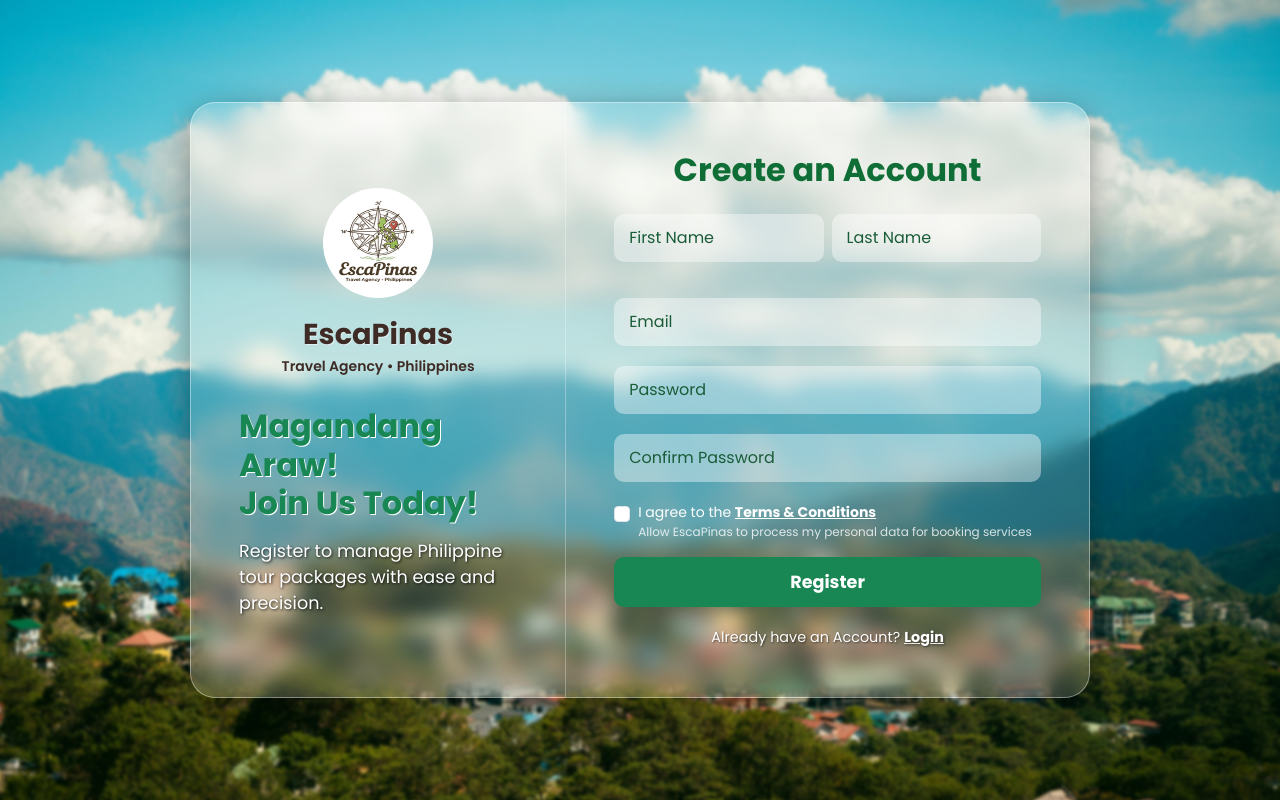
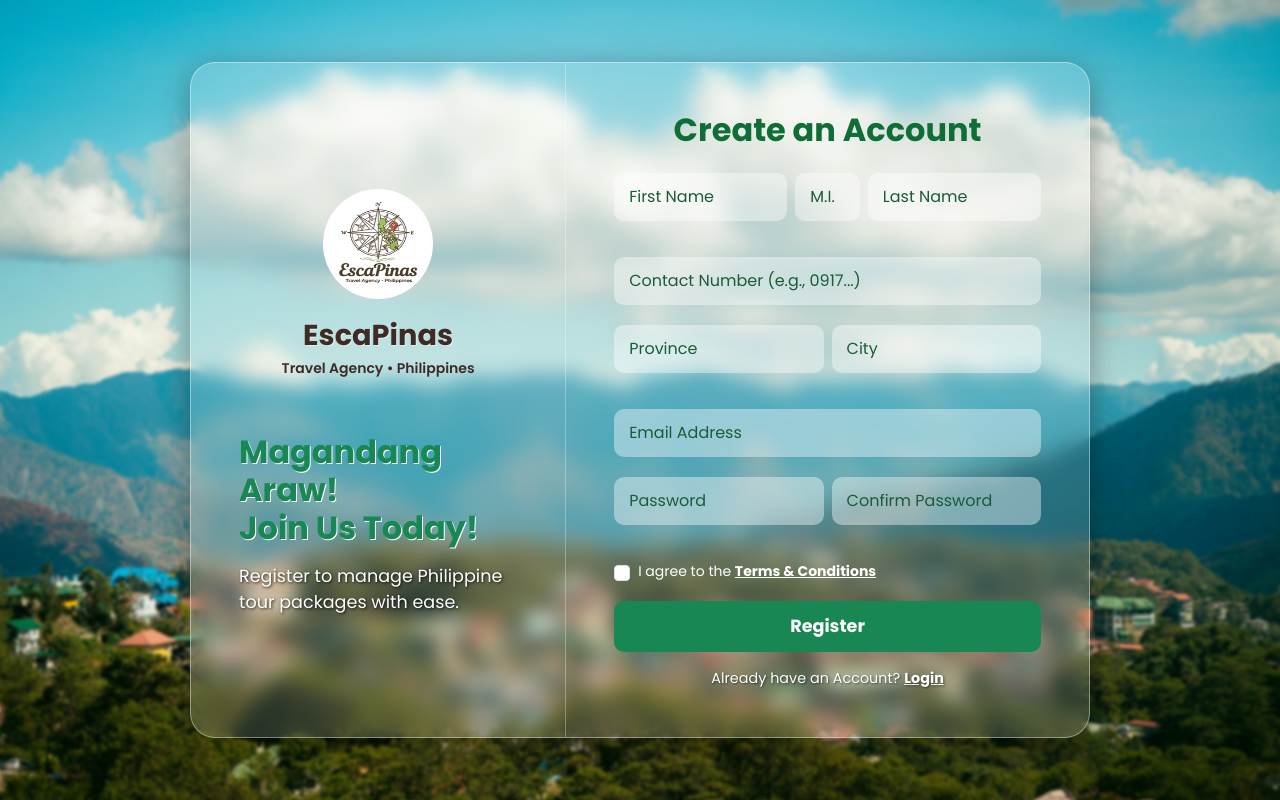
Before and after one commit to garu10/EscaPinas, a PHP site: page /frontend/registerAccount.php in a window 1280 px wide. Run offline with PHP 8.4, Linux system fonts and the light colour scheme.

Commit message:
change the structure of the register.php to add the other inputs needed. Add also the new modal.

```diff
--- a/database.txt
+++ b/database.txt
@@ -23,7 +23,7 @@ CREATE TABLE users (
     first_name VARCHAR(30),
     last_name VARCHAR(30),
     middle_initial CHAR(1),
-    contact_num INT(15),
+    contact_num VARCHAR(15),
     region VARCHAR(30),
     province VARCHAR(30),
     city VARCHAR(30),
--- a/frontend/registerAccount.php
+++ b/frontend/registerAccount.php
@@ -1,52 +1,82 @@
 <?php
-// need kasama yung folder name pala
 include 'php/connect.php';
 
 if ($_SERVER["REQUEST_METHOD"] == "POST") {
-    // collection of inputs from the form
-    $fname =  $_POST['first_name'];
+    // 1. Collect inputs
+    $fname = $_POST['first_name'];
     $last_name = $_POST['last_name'];
+    $middle_initial = $_POST['middle_initial'];
+    $contact_num = $_POST['contact_num'];
+    $province = $_POST['province'];
+    $city = $_POST['city'];
     $email = $_POST['email'];
     $password = $_POST['password'];
     $confirm_password = $_POST['confirm_password'];
+    $role = 'user';
 
-    // validation (basic validation for the password confirmation)
+    // 2. Validation
     if ($password !== $confirm_password) {
-        die("Passwords do not match.");
+        die("Error: Passwords do not match.");
     }
 
-    // hashing the password (basic security measure)
+    // 3. Security Measures
     $hashed_password = password_hash($password, PASSWORD_DEFAULT);
     $role = 'user';
 
-    // check email uniqueness (can be use for the email integration later)
+    // 4. Check email uniqueness
     $checkEmail = "SELECT email FROM users WHERE email = '$email'";
-    $result = $conn->query($checkEmail);
-    //check if email exists and no duplicate
+    $result = executeQuery($checkEmail);
+
     if ($result->num_rows > 0) {
-        echo "Email already registered!";
+        // Trigger Error Modal
+        echo "
+        <script>
+            document.addEventListener('DOMContentLoaded', function() {
+                var errorModal = new bootstrap.Modal(document.getElementById('errorModal'));
+                errorModal.show();
+            });
+        </script>";
     } else {
-        $insertUser = "INSERT INTO users (first_name, last_name, email, password, role)
-                       VALUES ('$fname', '$last_name', '$email', '$hashed_password', '$role')";
-        // execute the query
-        executeQuery($insertUser);
+        // 5. Build the Query for your executeQuery function
+        // Note: Make sure the column order matches your table schema
+        $insertUser = "INSERT INTO users (first_name, last_name, middle_initial, contact_num, province, city, email, password, role)
+                   VALUES ('$fname', '$last_name', '$middle_initial', '$contact_num', '$province', '$city', '$email', '$hashed_password', '$role')";
+
+        // 6. Execute using your custom function
+        if (executeQuery($insertUser)) {
+            echo "
+            <script>
+                document.addEventListener('DOMContentLoaded', function() {
+                    var myModal = new bootstrap.Modal(document.getElementById('successModal'), {
+                        backdrop: 'static',
+                        keyboard: false
+                    });
+                    myModal.show();
+
+                    // Redirect when the green button is clicked
+                    document.getElementById('btnRedirect').addEventListener('click', function() {
+                        window.location.href = 'login.php';
+                    });
+                });
+            </script>";
+        } else {
+            echo "<script>alert('Error: " . mysqli_error($conn) . "');</script>";
+        }
     }
 }
 ?>
+
 <!doctype html>
 <html lang="en">
 
 <head>
     <meta charset="utf-8">
     <meta name="viewport" content="width=device-width, initial-scale=1">
-    <title>Register</title>
+    <title>Register - EscaPinas</title>
     <link href="https://cdn.jsdelivr.net/npm/bootstrap@5.3.0/dist/css/bootstrap.min.css" rel="stylesheet">
-    <link rel="stylesheet" href="https://cdnjs.cloudflare.com/ajax/libs/font-awesome/6.0.0/css/all.min.css">
     <link href="https://fonts.googleapis.com/css2?family=Poppins:wght@400;600;700&display=swap" rel="stylesheet">
     <link rel="stylesheet" href="assets/css/register.css">
 </head>
-
-<body>
 
 <body>
     <div class="container w-100">
@@ -60,47 +90,62 @@ if ($_SERVER["REQUEST_METHOD"] == "POST") {
                                 <div class="brand-name">EscaPinas</div>
                                 <div class="small">Travel Agency • Philippines</div>
                             </div>
-                                <div class="welcome-text text-start">
+                            <div class="welcome-text text-start mt-4">
                                 <div class="h2 text-start">Magandang Araw!<br>Join Us Today!</div>
-                                    <div class="lead">Register to manage Philippine tour packages with ease and
-                                        precision.</div>
+                                <div class="lead">Register to manage Philippine tour packages with ease.</div>
                             </div>
                         </div>
 
                         <div class="col-md-7 login-section p-5">
                             <div class="login-header h2 text-center mb-4">Create an Account</div>
                             <form method="POST">
-                                    <div class="row g-2">
-                                        <div class="col-md-6 mb-3">
-                                            <input type="text" class="form-control" placeholder="First Name" name="first_name">
+                                <div class="row g-2 mb-3">
+                                    <div class="col-md-5">
+                                        <input type="text" class="form-control" placeholder="First Name" name="first_name" required>
                                     </div>
-                                        <div class="col-md-6 mb-3">
-                                            <input type="text" class="form-control" placeholder="Last Name" name="last_name">
+                                    <div class="col-md-2">
+                                        <input type="text" class="form-control" placeholder="M.I." name="middle_initial" maxlength="1">
+                                    </div>
+                                    <div class="col-md-5">
+                                        <input type="text" class="form-control" placeholder="Last Name" name="last_name" required>
                                     </div>
                                 </div>
+
                                 <div class="mb-3">
-                                        <input type="email" class="form-control" placeholder="Email" name="email">
+                                    <input type="text" class="form-control" placeholder="Contact Number (e.g., 0917...)" name="contact_num" required>
                                 </div>
+
+                                <div class="row g-2 mb-3">
+                                    <div class="col-md-6">
+                                        <input type="text" class="form-control" placeholder="Province" name="province">
+                                    </div>
+                                    <div class="col-md-6">
+                                        <input type="text" class="form-control" placeholder="City" name="city">
+                                    </div>
+                                </div>
+
                                 <div class="mb-3">
-                                        <input type="password" class="form-control" placeholder="Password" name="password">
+                                    <input type="email" class="form-control" placeholder="Email Address" name="email" required>
                                 </div>
-                                    <div class="mb-3">
-                                        <input type="password" class="form-control" placeholder="Confirm Password" name="confirm_password">
+                                <div class="row g-2 mb-3">
+                                    <div class="col-md-6">
+                                        <input type="password" class="form-control" placeholder="Password" name="password" required>
+                                    </div>
+                                    <div class="col-md-6">
+                                        <input type="password" class="form-control" placeholder="Confirm Password" name="confirm_password" required>
+                                    </div>
                                 </div>
 
                                 <div class="mb-3 form-check">
-                                        <input type="checkbox" class="form-check-input" id="terms">
+                                    <input type="checkbox" class="form-check-input" id="terms" required>
                                     <div class="form-check-label small text-white" for="terms">
                                         I agree to the <a href="#" class="text-white fw-bold">Terms & Conditions</a>
-                                            <br>
-                                            <div class="span">Allow EscaPinas to
-                                                process my personal data for booking services</div>
                                     </div>
                                 </div>
 
-                                    <button type="submit" class="btn btn-primary btn-login">Register</button>
+                                <button type="submit" class="btn btn-primary btn-login w-100">Register</button>
 
-                                    <div class="register-link">
+                                <div class="register-link mt-3 text-center">
                                     Already have an Account? <a href="login.php">Login</a>
                                 </div>
                             </form>
@@ -110,10 +155,53 @@ if ($_SERVER["REQUEST_METHOD"] == "POST") {
             </div>
         </div>
     </div>
-
-        <script src="https://cdn.jsdelivr.net/npm/bootstrap@5.3.8/dist/js/bootstrap.bundle.min.js"
-            integrity="sha384-FKyoEForCGlyvwx9Hj09JcYn3nv7wiPVlz7YYwJrWVcXK/BmnVDxM+D2scQbITxI"
-            crossorigin="anonymous"></script>
+    <div class="modal fade" id="successModal" tabindex="-1" aria-hidden="true">
+        <div class="modal-dialog modal-dialog-centered">
+            <div class="modal-content border-0 shadow-lg">
+                <div class="modal-header bg-success text-white border-0">
+                    <div class="modal-title">
+                        <i class="h5 fas fa-check-circle me-2"></i> Registration Successful
+                    </div>
+                </div>
+                <div class="modal-body p-4 text-center">
+                    <div class="mb-3">
+                        <i class="fas fa-user-check text-success" style="font-size: 3rem;"></i>
+                    </div>
+                    <div class="h4 fw-bold">Welcome to EscaPinas!</div>
+                    <p class="text-muted">Your account has been created successfully. You can now start exploring Philippine tour packages.</p>
+                </div>
+                <div class="modal-footer border-0 justify-content-center pb-4">
+                    <button type="button" class="btn btn-success px-5 rounded-pill" id="btnRedirect">
+                        Go to Login
+                    </button>
+                </div>
+            </div>
+        </div>
+    </div>
+    <div class="modal fade" id="errorModal" tabindex="-1" aria-hidden="true">
+        <div class="modal-dialog modal-dialog-centered">
+            <div class="modal-content border-0 shadow-lg">
+                <div class="modal-header bg-danger text-white border-0">
+                    <div class="modal-title">
+                        <i class="h5 fas fa-exclamation-triangle me-2"></i> Registration Error
+                    </div>
+                    <button type="button" class="btn-close btn-close-white" data-bs-dismiss="modal" aria-label="Close"></button>
+                </div>
+                <div class="modal-body p-4 text-center">
+                    <div class="mb-3">
+                        <i class="fas fa-envelope-open-text text-danger" style="font-size: 3rem;"></i>
+                    </div>
+                    <div class="h4 fw-bold">Email Already Exists!</div>
+                    <div class="text-muted">The email address you entered is already associated with an account. Please use a different email or try logging in.</div>
+                </div>
+                <div class="modal-footer border-0 justify-content-center pb-4">
+                    <button type="button" class="btn btn-secondary px-4 rounded-pill" data-bs-dismiss="modal">Try Again</button>
+                    <a href="login.php" class="btn btn-danger px-4 rounded-pill">Go to Login</a>
+                </div>
+            </div>
+        </div>
+    </div>
+    <script src="https://cdn.jsdelivr.net/npm/bootstrap@5.3.0/dist/js/bootstrap.bundle.min.js"></script>
 </body>
 
 </html>
```
Also changed, not shown: frontend/register.php (deleted). Lines whose indentation alone changed are shown as unchanged.
